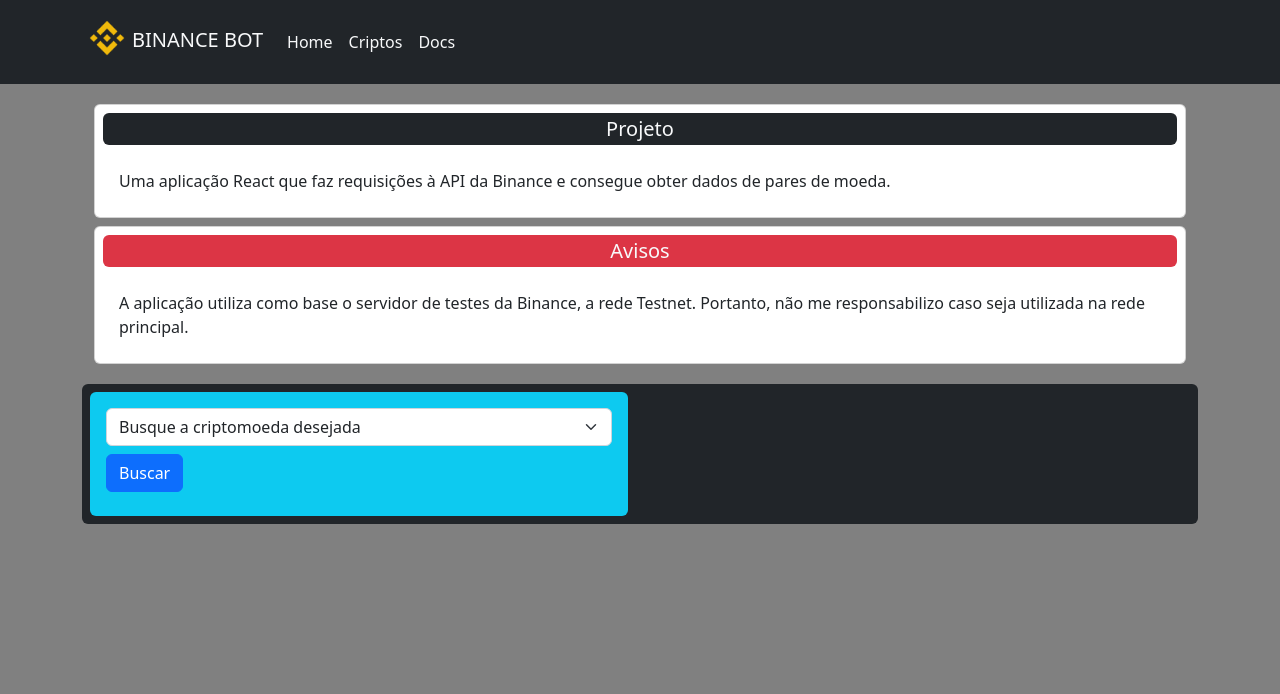
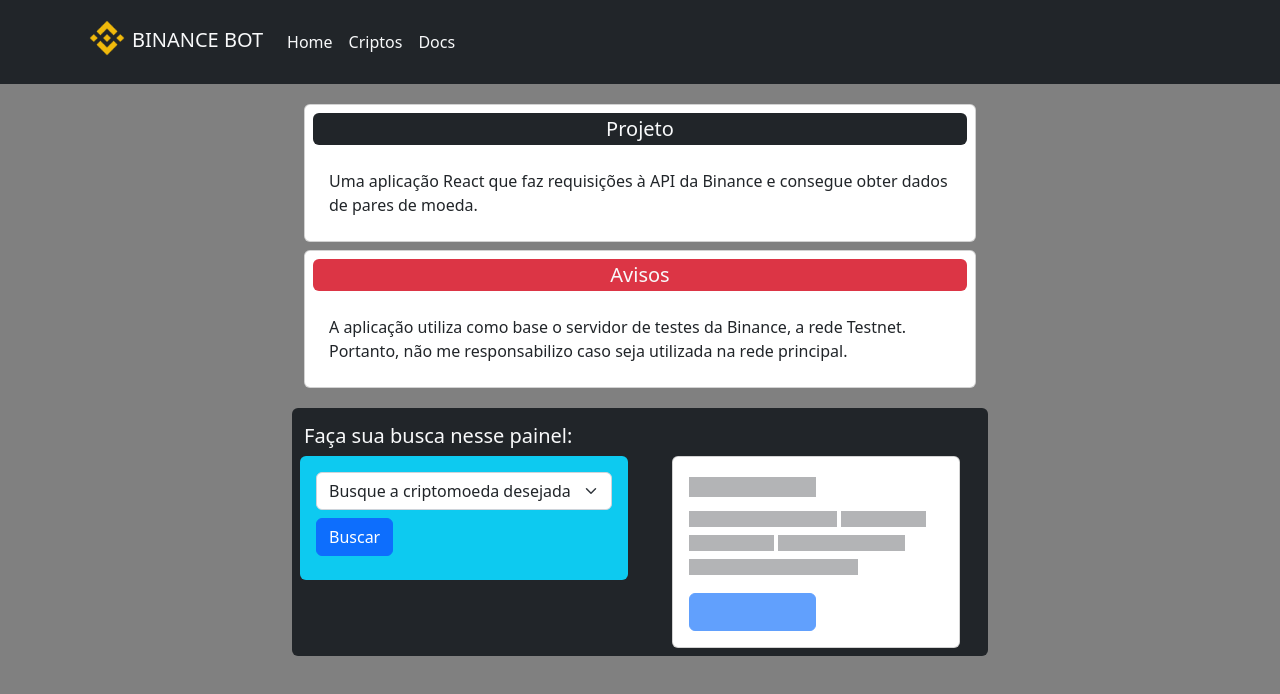
Before and after one commit to dev-ribeiro/binance-cripto-monitor, a React (Vite) app: page / in a window 1280 px wide. Shown: the top 694 px of the page. Built offline with nearby package versions, Linux system fonts and the light colour scheme.

Commit message:
style: create initial interface of all components

```diff
--- /dev/null
+++ b/src/pages/Home/components/ResultCriptoQuery/index.tsx
@@ -0,0 +1,18 @@
+import { Card, Placeholder } from "react-bootstrap";
+
+export function ResultCriptoQuery() {
+    return (
+        <Card className='m-auto' style={{ width: '18rem' }}>
+            <Card.Body>
+                <Placeholder as={Card.Title} animation="glow">
+                    <Placeholder xs={6} />
+                </Placeholder>
+                <Placeholder as={Card.Text} animation="glow">
+                    <Placeholder xs={7} /> <Placeholder xs={4} /> <Placeholder xs={4} />{' '}
+                    <Placeholder xs={6} /> <Placeholder xs={8} />
+                </Placeholder>
+                <Placeholder.Button variant="primary" xs={6} />
+            </Card.Body>
+        </Card>
+    )
+}
--- a/src/pages/Home/index.tsx
+++ b/src/pages/Home/index.tsx
@@ -1,18 +1,22 @@
-import { Col, Container, Row } from 'react-bootstrap'
+import { Card, Col, Container, Row } from 'react-bootstrap'
 import { DescriptionContainer } from './components/DescriptionContainer'
+import { ResultCriptoQuery } from './components/ResultCriptoQuery'
 import { SearchCripto } from './components/SearchCripto'
 
 export function Home(){
     return (
         <main>
-            <Container className='mt-3'>
+            <Container className='mt-3' style={{width:'45rem'}}>
                 <DescriptionContainer/>
                 <Container className='mt-3 p-2 bg-dark rounded'>
                     <Row>
+                        <Card.Title className='my-2 mx-1 text-light text-left'>Faça sua busca nesse painel:</Card.Title>
                         <Col>
                             <SearchCripto/>
                         </Col>
-                        <Col></Col>
+                        <Col>
+                            <ResultCriptoQuery/>
+                        </Col>
                     </Row>
                 </Container>
             </Container>
```
